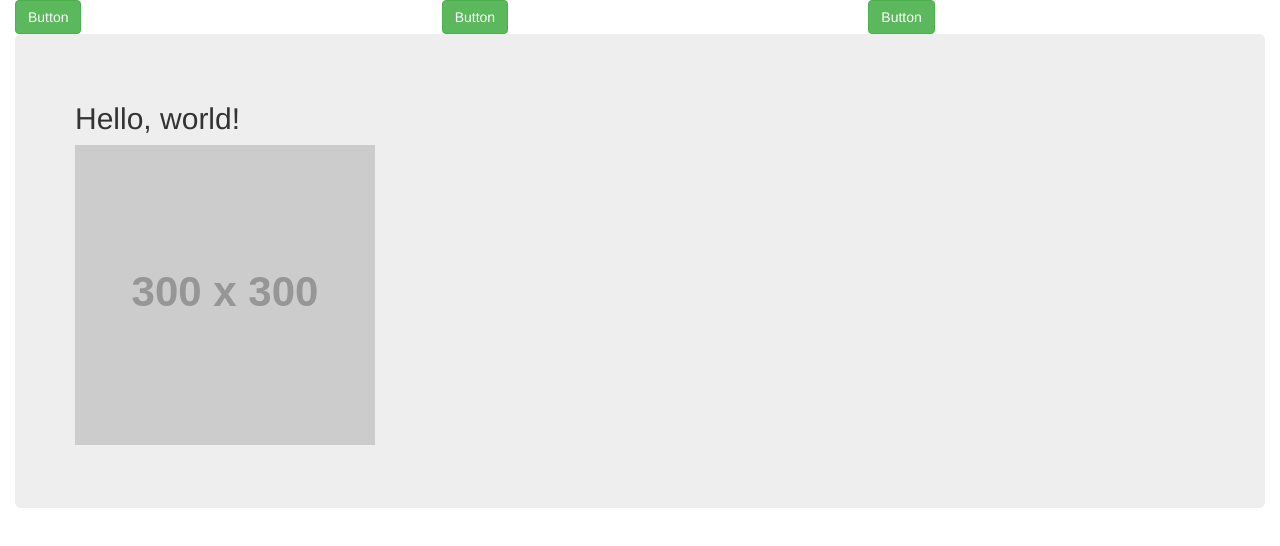
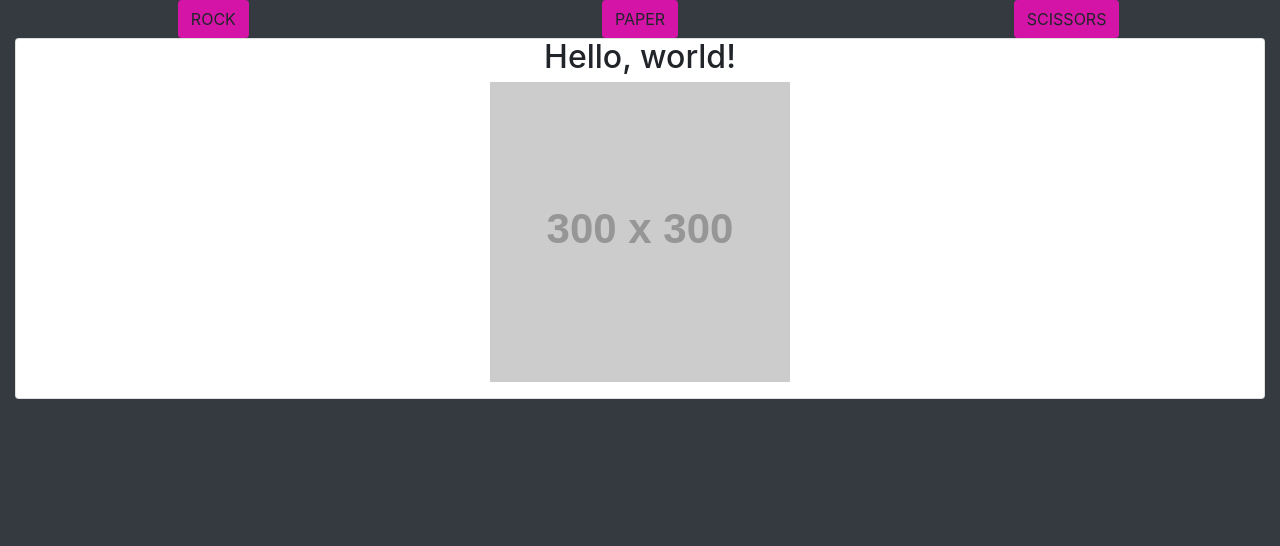
Before and after one commit to NikolasGephart/rock-paper-practice, a plain HTML site: page index.html in a window 1280 px wide. Drawn offline with nearby package versions, Linux system fonts and the light colour scheme; placeholder pictures from the web are drawn by us.

Commit message:
remember to commit

```diff
--- a/app.js
+++ b/app.js
@@ -0,0 +1,5 @@
+
+function play(playerChoice) {
+  let choice = playerChoice
+
+}
--- a/index.html
+++ b/index.html
@@ -13,52 +13,38 @@
   <link rel="stylesheet" href="assets/style.css">
 </head>
 
-<body>
-  <!DOCTYPE html>
-  <html lang="en">
+<body class="bg-dark">
 
-  <head>
-    <meta charset="utf-8">
-    <meta http-equiv="X-UA-Compatible" content="IE=edge">
-    <meta name="viewport" content="width=device-width, initial-scale=1">
+  <div class="container-fluid">
 
-    <title>Bootstrap 4, from LayoutIt!</title>
-
-    <meta name="description" content="Source code generated using layoutit.com">
-    <meta name="author" content="LayoutIt!">
-
-    <link href="css/bootstrap.min.css" rel="stylesheet">
-    <link href="css/style.css" rel="stylesheet">
-
-  </head>
-
-  <body>
-
-    <div class="container-fluid">
+    <header>
       <div class="row">
-        <div class="col-md-4">
-
-          <button type="button" class="btn btn-success">
-            Button
+        <div class="col-md-4 text-center">
+          <button type="button" class="btn bg-info">
+            ROCK
           </button>
         </div>
-        <div class="col-md-4">
 
-          <button type="button" class="btn btn-success">
-            Button
+        <div class="col-md-4 text-center">
+          <button type="button" class="btn bg-info">
+            PAPER
           </button>
         </div>
-        <div class="col-md-4">
 
-          <button type="button" class="btn btn-success">
-            Button
+        <div class="col-md-4 text-center">
+          <button type="button" class="btn bg-info">
+            SCISSORS
           </button>
         </div>
       </div>
+    </header>
+
+
+    <main>
       <div class="row">
-        <div class="col-md-12">
-          <div class="jumbotron">
-            <h2>
+        <div class="col-md-12 text-center">
+          <div class="card">
+            <h2 id="you-picked">
               Hello, world!
             </h2>
             <p>
@@ -67,15 +53,7 @@
           </div>
         </div>
       </div>
-    </div>
-
-    <script src="js/jquery.min.js"></script>
-    <script src="js/bootstrap.min.js"></script>
-    <script src="js/scripts.js"></script>
-  </body>
-
-  </html>
-
-</body>
+    </main>
+  </div>
 
 </html>
```
